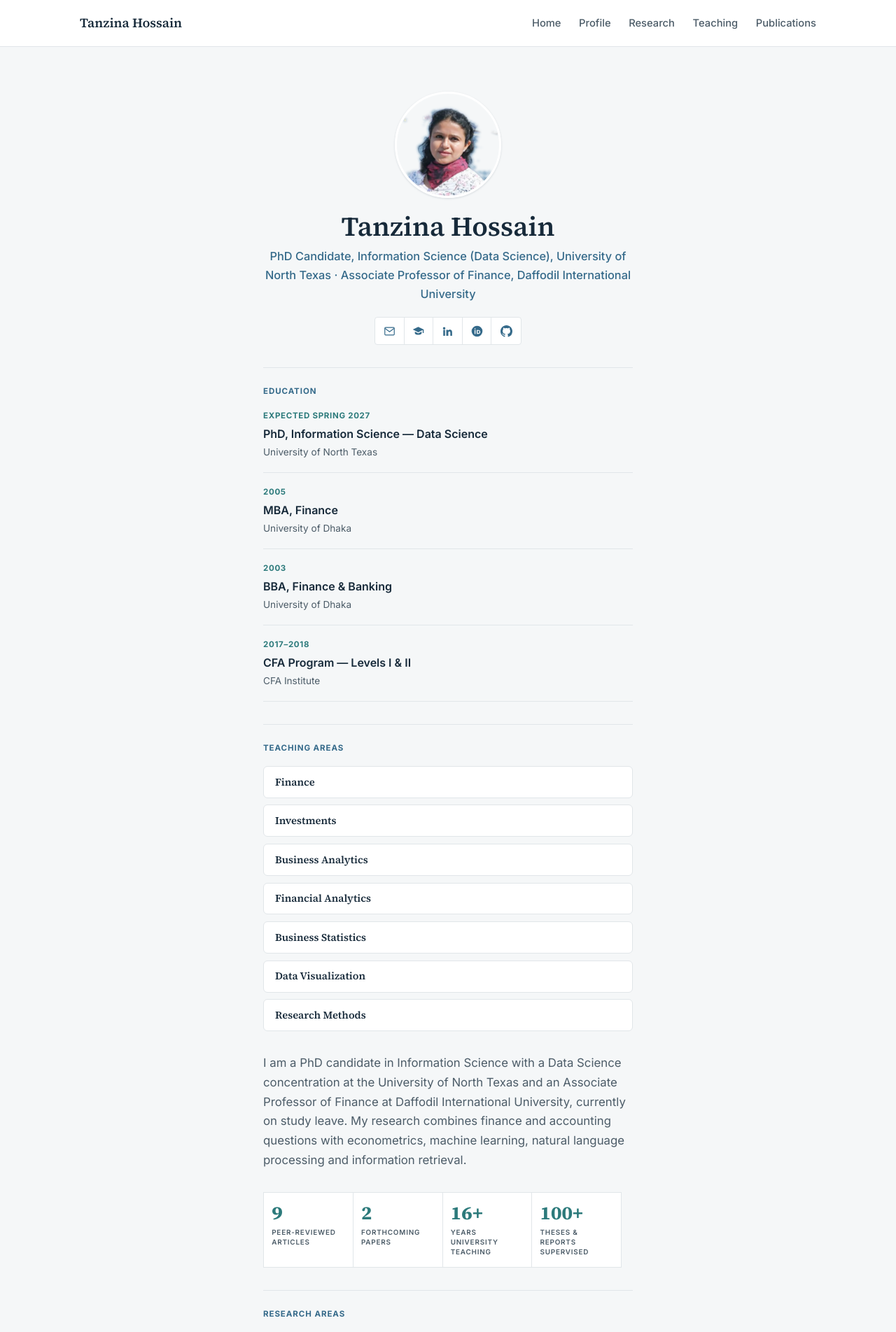
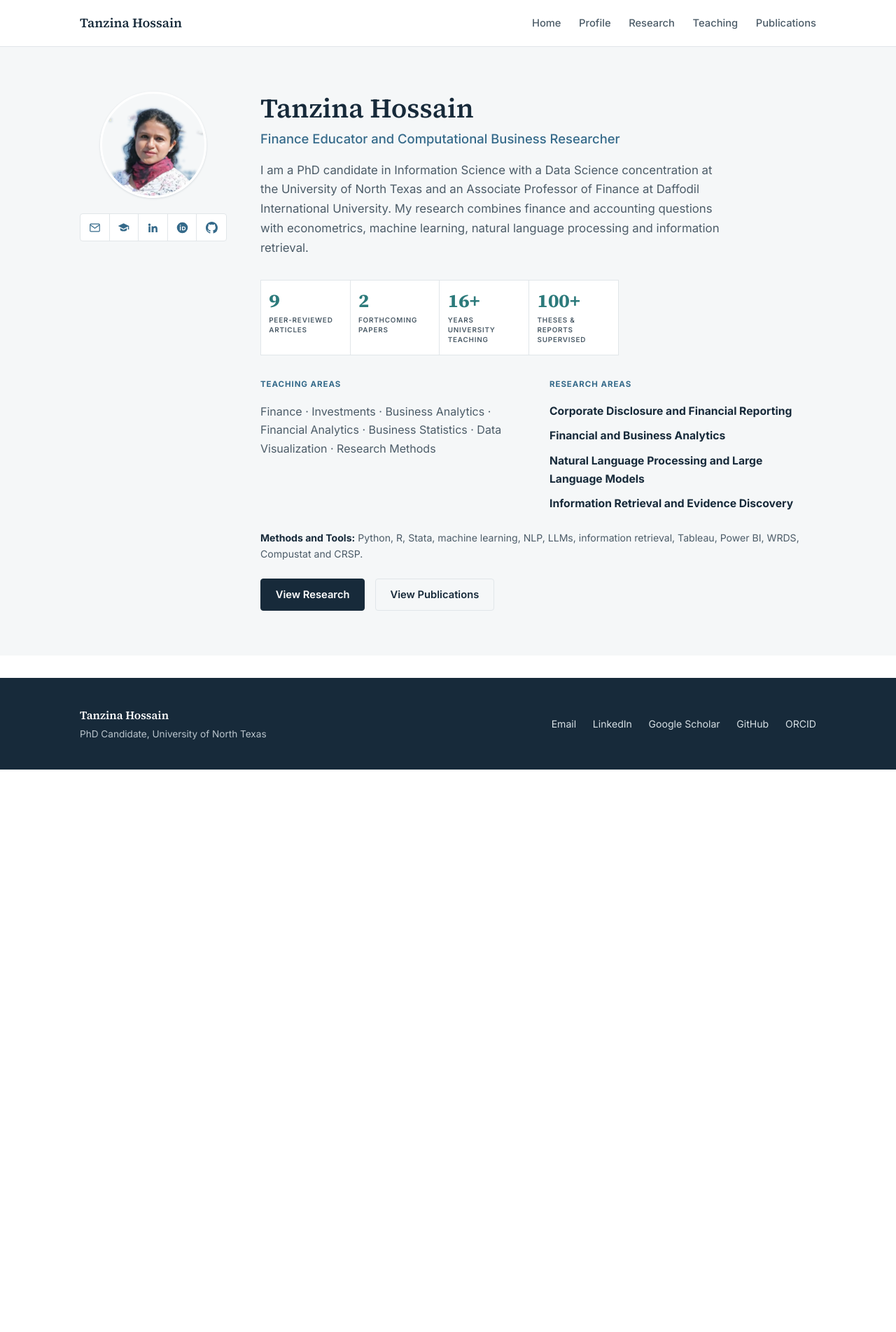
Before and after one commit to tanzinahossain/tanzinahossain.github.io, a Jekyll site: the page built from index.html, in a window 1280 px wide. Shown: the top 1904 px of the page at 70% size. Built offline with Jekyll 4.4.1, drawn with Linux system fonts in a browser that asks for light colours; after the commit the page ends 1100 px from its top, so only the background shows below that; some of the changed text lies outside the part shown.

Commit message:
Revert homepage to photo+icons-left / bio+counts+areas-right layout
Co-Authored-By: Claude Sonnet 5 <noreply@anthropic.com>

```diff
--- a/assets/css/style.css
+++ b/assets/css/style.css
@@ -61,14 +61,14 @@ h1{margin-bottom:.3rem}
 .lede{font-size:1.05rem; color:var(--text-muted); max-width:42rem}
 .hero-actions{display:flex; gap:.9rem; flex-wrap:wrap; margin-top:1.5rem}
 
-/* ===== Homepage: single narrow centered column, like a personal academic page ===== */
-.narrow-col{max-width:36rem; margin:0 auto}
-.narrow-col .hero-photo{margin:0 auto 1.1rem; display:block}
-.narrow-col h1{text-align:center}
-.narrow-col .role{text-align:center; max-width:100%; font-size:1.02rem}
-.narrow-col .hero-social{justify-content:center; margin:1.2rem auto 2rem; width:max-content}
+/* ===== Homepage: two-column, photo+icons left, bio/counts/areas right ===== */
+.profile-grid{display:grid; grid-template-columns:auto 1fr; gap:3rem; align-items:start}
+.photo-col{display:flex; flex-direction:column; align-items:center; gap:1.4rem; flex:none}
+.bio-col{min-width:0}
 .plain-list{list-style:none; margin:0 0 1.5rem; padding:0; display:flex; flex-direction:column; gap:.6rem}
 .plain-list li{font-size:.98rem; color:var(--navy)}
+.areas-row{display:grid; grid-template-columns:1fr 1fr; gap:2rem; margin-top:2rem}
+@media (max-width:800px){.profile-grid{grid-template-columns:1fr; justify-items:center; text-align:center} .bio-col{text-align:left} .areas-row{grid-template-columns:1fr}}
 
 /* ===== Stat tiles ===== */
 .stats{display:grid; grid-template-columns:repeat(4, minmax(6rem,1fr)); gap:1px; background:var(--border); border:1px solid var(--border); margin-top:2rem; max-width:32rem}
--- a/index.html
+++ b/index.html
@@ -5,11 +5,9 @@ description: Finance educator and computational business researcher — corporat
 ---
 
 <section class="hero">
-  <div class="wrap narrow-col">
+  <div class="wrap profile-grid">
+    <div class="photo-col">
       <img class="hero-photo" src="{{ '/portrait.png' | relative_url }}" alt="Tanzina Hossain">
-    <h1>Tanzina Hossain</h1>
-    <div class="role">PhD Candidate, Information Science (Data Science), University of North Texas · Associate Professor of Finance, Daffodil International University</div>
-
       <div class="hero-social">
         <a href="mailto:ematanzina@gmail.com" title="Email" aria-label="Email">
           <svg viewBox="0 0 24 24" fill="none" stroke="currentColor" stroke-width="1.7" aria-hidden="true"><rect x="2.5" y="4.5" width="19" height="15" rx="1.5"/><path d="M3 6.5l9 6.5 9-6.5"/></svg>
@@ -27,41 +25,12 @@ description: Finance educator and computational business researcher — corporat
           <svg viewBox="0 0 16 16" fill="currentColor" aria-hidden="true"><path d="M8 0C3.58 0 0 3.58 0 8c0 3.54 2.29 6.53 5.47 7.59.4.07.55-.17.55-.38 0-.19-.01-.82-.01-1.49-2.01.37-2.53-.49-2.69-.94-.09-.23-.48-.94-.82-1.13-.28-.15-.68-.52-.01-.53.63-.01 1.08.58 1.23.82.72 1.21 1.87.87 2.33.66.07-.52.28-.87.51-1.07-1.78-.2-3.64-.89-3.64-3.95 0-.87.31-1.59.82-2.15-.08-.2-.36-1.02.08-2.12 0 0 .67-.21 2.2.82.64-.18 1.32-.27 2-.27s1.36.09 2 .27c1.53-1.04 2.2-.82 2.2-.82.44 1.1.16 1.92.08 2.12.51.56.82 1.27.82 2.15 0 3.07-1.87 3.75-3.65 3.95.29.25.54.73.54 1.48 0 1.07-.01 1.93-.01 2.2 0 .21.15.46.55.38A8.01 8.01 0 0 0 16 8c0-4.42-3.58-8-8-8z"/></svg>
         </a>
       </div>
-
-    <div class="group-label">Education</div>
-    <div class="rec-item">
-      <div class="ry">Expected Spring 2027</div>
-      <div class="rt">PhD, Information Science — Data Science</div>
-      <div class="ro">University of North Texas</div>
-    </div>
-    <div class="rec-item">
-      <div class="ry">2005</div>
-      <div class="rt">MBA, Finance</div>
-      <div class="ro">University of Dhaka</div>
-    </div>
-    <div class="rec-item">
-      <div class="ry">2003</div>
-      <div class="rt">BBA, Finance &amp; Banking</div>
-      <div class="ro">University of Dhaka</div>
-    </div>
-    <div class="rec-item">
-      <div class="ry">2017–2018</div>
-      <div class="rt">CFA Program — Levels I &amp; II</div>
-      <div class="ro">CFA Institute</div>
     </div>
 
-    <div class="group-label">Teaching Areas</div>
-    <div class="card-grid card-grid-1">
-      <div class="card"><h3>Finance</h3></div>
-      <div class="card"><h3>Investments</h3></div>
-      <div class="card"><h3>Business Analytics</h3></div>
-      <div class="card"><h3>Financial Analytics</h3></div>
-      <div class="card"><h3>Business Statistics</h3></div>
-      <div class="card"><h3>Data Visualization</h3></div>
-      <div class="card"><h3>Research Methods</h3></div>
-    </div>
-
-    <p class="lede" style="margin-top:2rem">I am a PhD candidate in Information Science with a Data Science concentration at the University of North Texas and an Associate Professor of Finance at Daffodil International University, currently on study leave. My research combines finance and accounting questions with econometrics, machine learning, natural language processing and information retrieval.</p>
+    <div class="bio-col">
+      <h1>Tanzina Hossain</h1>
+      <div class="role">Finance Educator and Computational Business Researcher</div>
+      <p class="lede">I am a PhD candidate in Information Science with a Data Science concentration at the University of North Texas and an Associate Professor of Finance at Daffodil International University. My research combines finance and accounting questions with econometrics, machine learning, natural language processing and information retrieval.</p>
 
       <div class="stats" id="stats">
         <div class="stat"><div class="sv2">9</div><div class="sl">Peer-reviewed<br>articles</div></div>
@@ -70,23 +39,19 @@ description: Finance educator and computational business researcher — corporat
         <div class="stat"><div class="sv2">100+</div><div class="sl">Theses &amp; reports<br>supervised</div></div>
       </div>
 
-    <div class="group-label">Research Areas</div>
-    <div class="card-grid card-grid-1">
-      <div class="card">
-        <h3>Corporate Disclosure and Financial Reporting</h3>
-        <p>How firms communicate financial and non-financial information, and what that communication reveals.</p>
+      <div class="areas-row">
+        <div>
+          <div class="group-label" style="margin-top:0">Teaching Areas</div>
+          <p style="color:var(--text-muted); margin:0">Finance · Investments · Business Analytics · Financial Analytics · Business Statistics · Data Visualization · Research Methods</p>
         </div>
-      <div class="card">
-        <h3>Financial and Business Analytics</h3>
-        <p>Applying data-driven and predictive methods to finance, ESG, and business decision problems.</p>
-      </div>
-      <div class="card">
-        <h3>Natural Language Processing and Large Language Models</h3>
-        <p>Using contextual embeddings and LLMs to analyze financial and business text at scale.</p>
-      </div>
-      <div class="card">
-        <h3>Information Retrieval and Evidence Discovery</h3>
-        <p>Retrieving the specific evidence that matters from large document collections.</p>
+        <div>
+          <div class="group-label" style="margin-top:0">Research Areas</div>
+          <ul class="plain-list" style="margin-bottom:0">
+            <li><strong>Corporate Disclosure and Financial Reporting</strong></li>
+            <li><strong>Financial and Business Analytics</strong></li>
+            <li><strong>Natural Language Processing and Large Language Models</strong></li>
+            <li><strong>Information Retrieval and Evidence Discovery</strong></li>
+          </ul>
         </div>
       </div>
 
@@ -97,4 +62,5 @@ description: Finance educator and computational business researcher — corporat
         <a class="btn btn-ghost" href="{{ '/publications/' | relative_url }}">View Publications</a>
       </div>
     </div>
+  </div>
 </section>
```
Lines whose indentation alone changed are shown as unchanged.
